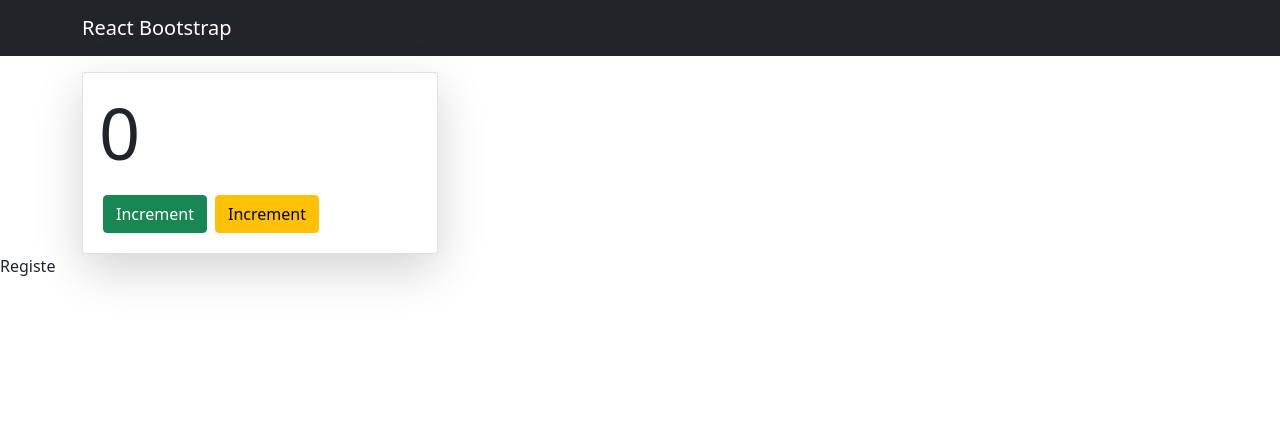
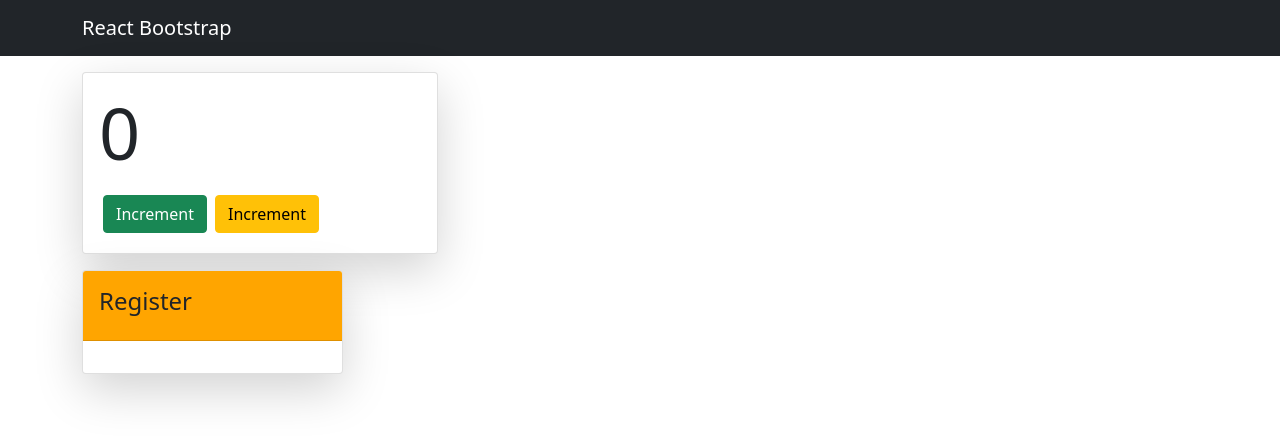
Before and after one commit to Art-San/react-bootstrap-crash-corse-GIT, a React (Create React App) app: page / in a window 1280 px wide. Shown: the top 442 px of the page. Built offline with nearby package versions, Linux system fonts and the light colour scheme.

Commit message:
пщшел собаку гулять

```diff
--- a/src/components/Register.jsx
+++ b/src/components/Register.jsx
@@ -1,11 +1,26 @@
 import React from "react";
+import {Card, Col, Container, Row} from "react-bootstrap";
 
 let Register = () => {
     return (
         <>
-            Registe
+          <Container className="mt-3">
+                <Row>
+                    <Col xs={3}>
+                        <Card className="shadow-lg">
+                            <Card.Header className="p-3" style={{backgroundColor: 'orange' }}>
+                                <h4>Register</h4>
+                            </Card.Header>
+                            <Card.Body>
+
+                            </Card.Body>
+                        </Card>
+                    </Col>
+                </Row>
+            </Container>
         </>
     )
 };
 
+
 export default Register
```
